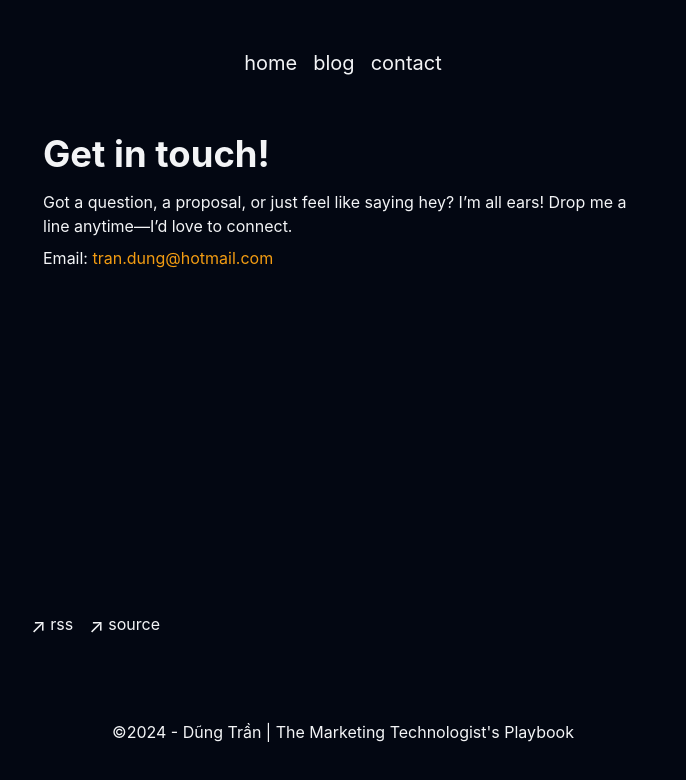
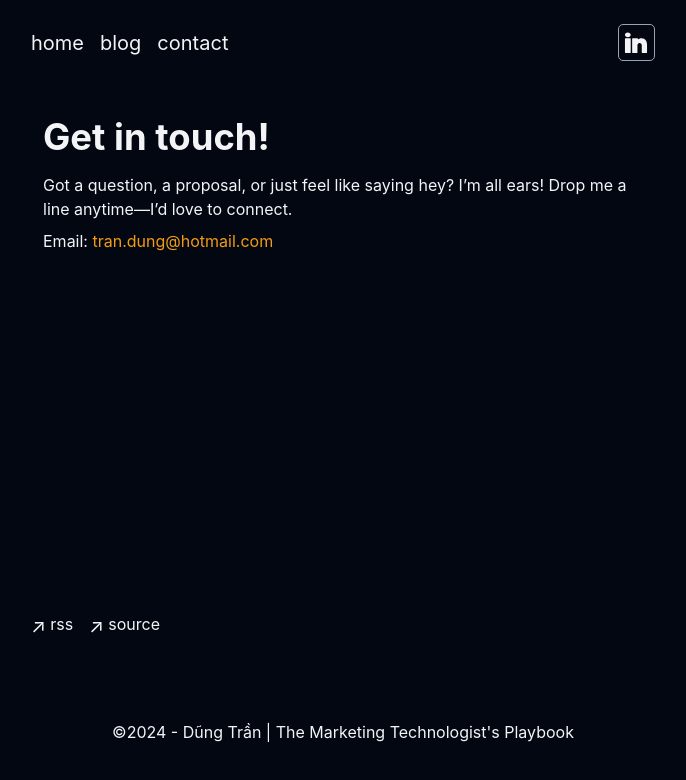
Before and after one commit to Benkaz3/sveltekit-blog, a SvelteKit app: page /contact in a window 1280 px wide. Shown: the top 780 px of the page, without its empty margins (297-983 px from the left). Built offline with nearby package versions, Linux system fonts and the light colour scheme.

Commit message:
added LinkedIn to navbar

```diff
--- a/src/lib/components/Header.svelte
+++ b/src/lib/components/Header.svelte
@@ -2,9 +2,6 @@
 	import MainNav from './MainNav.svelte'
 </script>
 
-
 <header>
-
-
 	<MainNav />
 </header>
--- /dev/null
+++ b/src/lib/components/LinkedInIcon.svelte
@@ -0,0 +1,28 @@
+<script>
+	export let href;
+</script>
+
+<a href={href} target="_blank" rel="noopener noreferrer" aria-label="LinkedIn" class="linkedin-icon">
+<svg xmlns="http://www.w3.org/2000/svg" x="0px" y="0px" width="100" height="100" viewBox="0 0 50 50">
+    <path d="M 8 3.0097656 C 4.53 3.0097656 2.0097656 5.0892187 2.0097656 7.9492188 C 2.0097656 10.819219 4.59 12.990234 8 12.990234 C 11.47 12.990234 13.990234 10.870625 13.990234 7.890625 C 13.830234 5.020625 11.36 3.0097656 8 3.0097656 z M 3 15 C 2.45 15 2 15.45 2 16 L 2 45 C 2 45.55 2.45 46 3 46 L 13 46 C 13.55 46 14 45.55 14 45 L 14 16 C 14 15.45 13.55 15 13 15 L 3 15 z M 18 15 C 17.45 15 17 15.45 17 16 L 17 45 C 17 45.55 17.45 46 18 46 L 27 46 C 27.552 46 28 45.552 28 45 L 28 30 L 28 29.75 L 28 29.5 C 28 27.13 29.820625 25.199531 32.140625 25.019531 C 32.260625 24.999531 32.38 25 32.5 25 C 32.62 25 32.739375 24.999531 32.859375 25.019531 C 35.179375 25.199531 37 27.13 37 29.5 L 37 45 C 37 45.552 37.448 46 38 46 L 47 46 C 47.55 46 48 45.55 48 45 L 48 28 C 48 21.53 44.529063 15 36.789062 15 C 33.269062 15 30.61 16.360234 29 17.490234 L 29 16 C 29 15.45 28.55 15 28 15 L 18 15 z"></path>
+</svg>
+
+
+
+</a>
+
+<style>
+.linkedin-icon {
+	display: inline-flex;
+	align-items: center;
+	color: var(--white);
+	transition: color 0.3s ease, transform 0.3s ease;
+	font-size: 2rem; /* Adjust size for smaller screens */
+}
+
+.linkedin-icon:hover {
+	color: var(--accent);
+	transform: scale(1.1); /* Slight hover effect */
+}
+
+</style>
--- a/src/lib/components/MainNav.svelte
+++ b/src/lib/components/MainNav.svelte
@@ -1,8 +1,23 @@
 <script>
 	import NavItems from './NavItems.svelte';
+	import LinkedInIcon from './LinkedInIcon.svelte';
 </script>
 
-<!-- Contents of this file will be used in the header and the responsive hamburger menu. -->
+<!-- Updated Navbar -->
 <nav class="main-nav">
 	<NavItems />
+	<div class="icon-container">
+		<LinkedInIcon href="https://www.linkedin.com/in/dungtran83/" />
+	</div>
 </nav>
+
+<style>
+.icon-container {
+	margin-left: auto;
+	display: flex;
+	align-items: center;
+	padding: 0.35rem;
+	border: 1px solid var(--grey);
+	border-radius: 5px;
+}
+</style>
--- a/src/routes/+layout.svelte
+++ b/src/routes/+layout.svelte
@@ -31,6 +31,7 @@
 		preloadCode(...navRoutes);
 	});
 </script>
+
 
 <svelte:head>
 	<link rel="stylesheet" href="/css/vars.css" />
--- a/static/css/header-and-footer.css
+++ b/static/css/header-and-footer.css
@@ -21,7 +21,12 @@ header {
 	display: flex;
 	justify-content: flex-start;
 	align-items: center;
+	width: 100%;
+	max-width: 42rem;
+	margin: 1.5rem auto;
+	padding: 0 1.5rem;
 }
+
 
 .site-title {
 	font-family: var(--accentFont);
@@ -38,13 +43,41 @@ header {
 }
 
 /* Main Navigation */
-.main-nav {
+/* .main-nav {
 	display: flex;
 	justify-content: flex-start;
 	align-items: center;
 	width: 100%;
 	flex-wrap: wrap;
+} */
+
+.main-nav {
+	display: flex;
+	width: 100%;
+	align-items: center;
+	justify-content: space-between; /* Space between NavItems and icon */
 }
+
+.icon-container {
+	margin-left: auto;
+	padding-left: 1rem;
+	display: flex;
+	align-items: center;
+}
+
+/* Make icons responsive */
+.linkedin-icon svg {
+	width: 1.5rem;
+	height: 1.5rem;
+}
+
+@media (max-width: 768px) {
+	.linkedin-icon svg {
+		width: 1.25rem;
+		height: 1.25rem;
+	}
+}
+
 
 .main-nav ul {
 	list-style-type: none;
@@ -53,6 +86,7 @@ header {
 	width: 100%;
 	display: flex;
 	justify-content: flex-start;
+	align-items: center;
 	flex-wrap: wrap;
 	gap: 1rem;
 }
@@ -62,13 +96,13 @@ header {
 	display: inline-block;
 	width: auto;
 	text-align: left;
-	margin-bottom: 1rem;
+	margin-bottom: 0 !important;
 }
 
 @media (min-width: 48rem) {
 	.main-nav ul {
-		margin: 1rem auto 0;
-		padding-top: 0.5rem;
+		margin: 0;
+		/* padding-top: 0.5rem; */
 		width: max-content;
 	}
 
```
